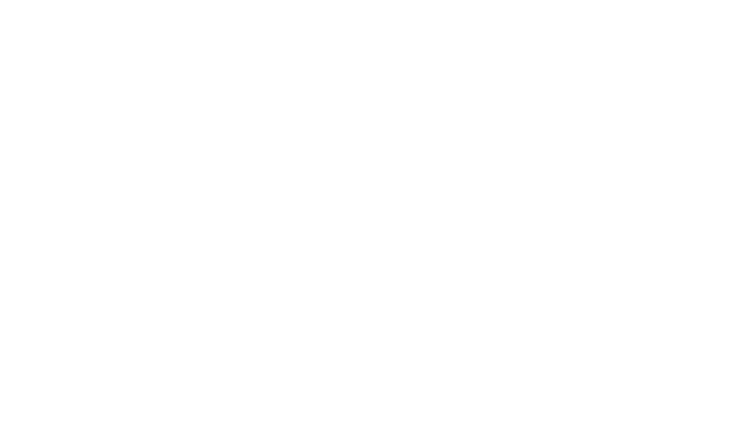
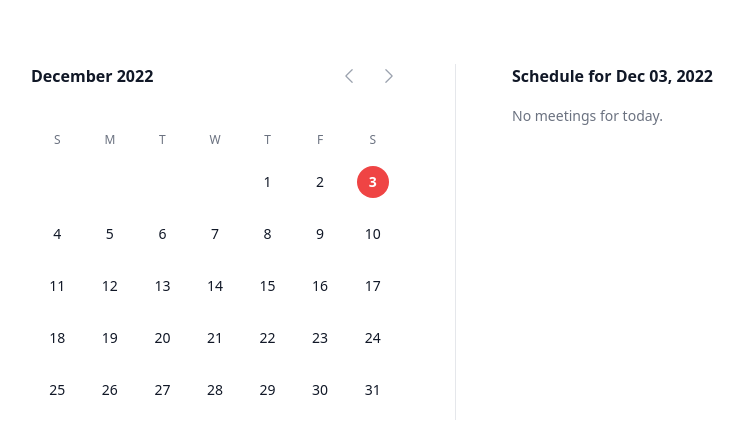
Before and after one commit to Erroders/frontend-web3calender, a Next.js app: page / in a window 1280 px wide. Shown: the top 434 px of the page, without its empty margins (185-929 px from the left). Built offline with nearby package versions, Linux system fonts and the light colour scheme.

Commit message:
Calender Initially built

```diff
--- a/pages/index.tsx
+++ b/pages/index.tsx
@@ -1,13 +1,289 @@
-import Head from "next/head";
+import { Menu, Transition } from "@headlessui/react";
+
+import { AdjustmentsVerticalIcon } from "@heroicons/react/24/outline";
+import { ChevronLeftIcon, ChevronRightIcon } from "@heroicons/react/24/solid";
+import {
+  add,
+  eachDayOfInterval,
+  endOfMonth,
+  format,
+  getDay,
+  isEqual,
+  isSameDay,
+  isSameMonth,
+  isToday,
+  parse,
+  parseISO,
+  startOfToday,
+} from "date-fns";
+import { Fragment, useState } from "react";
+
+const meetings = [
+  {
+    id: 1,
+    name: "Leslie Alexander",
+    imageUrl:
+      "https://images.unsplash.com/photo-1494790108377-be9c29b29330?ixlib=rb-1.2.1&ixid=eyJhcHBfaWQiOjEyMDd9&auto=format&fit=facearea&facepad=2&w=256&h=256&q=80",
+    startDatetime: "2022-05-11T13:00",
+    endDatetime: "2022-05-11T14:30",
+  },
+  {
+    id: 2,
+    name: "Michael Foster",
+    imageUrl:
+      "https://images.unsplash.com/photo-1519244703995-f4e0f30006d5?ixlib=rb-1.2.1&ixid=eyJhcHBfaWQiOjEyMDd9&auto=format&fit=facearea&facepad=2&w=256&h=256&q=80",
+    startDatetime: "2022-05-20T09:00",
+    endDatetime: "2022-05-20T11:30",
+  },
+  {
+    id: 3,
+    name: "Dries Vincent",
+    imageUrl:
+      "https://images.unsplash.com/photo-1506794778202-cad84cf45f1d?ixlib=rb-1.2.1&ixid=eyJhcHBfaWQiOjEyMDd9&auto=format&fit=facearea&facepad=2&w=256&h=256&q=80",
+    startDatetime: "2022-05-20T17:00",
+    endDatetime: "2022-05-20T18:30",
+  },
+  {
+    id: 4,
+    name: "Leslie Alexander",
+    imageUrl:
+      "https://images.unsplash.com/photo-1494790108377-be9c29b29330?ixlib=rb-1.2.1&ixid=eyJhcHBfaWQiOjEyMDd9&auto=format&fit=facearea&facepad=2&w=256&h=256&q=80",
+    startDatetime: "2022-06-09T13:00",
+    endDatetime: "2022-06-09T14:30",
+  },
+  {
+    id: 5,
+    name: "Michael Foster",
+    imageUrl:
+      "https://images.unsplash.com/photo-1519244703995-f4e0f30006d5?ixlib=rb-1.2.1&ixid=eyJhcHBfaWQiOjEyMDd9&auto=format&fit=facearea&facepad=2&w=256&h=256&q=80",
+    startDatetime: "2022-05-13T14:00",
+    endDatetime: "2022-05-13T14:30",
+  },
+];
+
+function classNames(...classes: (string | boolean)[]) {
+  return classes.filter(Boolean).join(" ");
+}
 
 export default function Home() {
-    return (
-        <div className="">
-            <Head>
-                <title>Web3 Calender</title>
-                <meta name="description" content="" />
-                <link rel="icon" href="" />
-            </Head>
+  let today = startOfToday();
+  let [selectedDay, setSelectedDay] = useState(today);
+  let [currentMonth, setCurrentMonth] = useState(format(today, "MMM-yyyy"));
+  let firstDayCurrentMonth = parse(currentMonth, "MMM-yyyy", new Date());
+
+  let days = eachDayOfInterval({
+    start: firstDayCurrentMonth,
+    end: endOfMonth(firstDayCurrentMonth),
+  });
+
+  function previousMonth() {
+    let firstDayNextMonth = add(firstDayCurrentMonth, { months: -1 });
+    setCurrentMonth(format(firstDayNextMonth, "MMM-yyyy"));
+  }
+
+  function nextMonth() {
+    let firstDayNextMonth = add(firstDayCurrentMonth, { months: 1 });
+    setCurrentMonth(format(firstDayNextMonth, "MMM-yyyy"));
+  }
+
+  let selectedDayMeetings = meetings.filter((meeting) =>
+    isSameDay(parseISO(meeting.startDatetime), selectedDay)
+  );
+
+  return (
+    <div className="pt-16">
+      <div className="mx-auto max-w-md px-4 sm:px-7 md:max-w-4xl md:px-6">
+        <div className="md:grid md:grid-cols-2 md:divide-x md:divide-gray-200">
+          <div className="md:pr-14">
+            <div className="flex items-center">
+              <h2 className="flex-auto font-semibold text-gray-900">
+                {format(firstDayCurrentMonth, "MMMM yyyy")}
+              </h2>
+              <button
+                type="button"
+                onClick={previousMonth}
+                className="-my-1.5 flex flex-none items-center justify-center p-1.5 text-gray-400 hover:text-gray-500"
+              >
+                <span className="sr-only">Previous month</span>
+                <ChevronLeftIcon className="h-5 w-5" aria-hidden="true" />
+              </button>
+              <button
+                onClick={nextMonth}
+                type="button"
+                className="-my-1.5 -mr-1.5 ml-2 flex flex-none items-center justify-center p-1.5 text-gray-400 hover:text-gray-500"
+              >
+                <span className="sr-only">Next month</span>
+                <ChevronRightIcon className="h-5 w-5" aria-hidden="true" />
+              </button>
+            </div>
+            <div className="mt-10 grid grid-cols-7 text-center text-xs leading-6 text-gray-500">
+              <div>S</div>
+              <div>M</div>
+              <div>T</div>
+              <div>W</div>
+              <div>T</div>
+              <div>F</div>
+              <div>S</div>
+            </div>
+            <div className="mt-2 grid grid-cols-7 text-sm">
+              {days.map((day, dayIdx) => (
+                <div
+                  key={day.toString()}
+                  className={classNames(
+                    dayIdx === 0 && colStartClasses[getDay(day)],
+                    "py-1.5"
+                  )}
+                >
+                  <button
+                    type="button"
+                    onClick={() => setSelectedDay(day)}
+                    className={classNames(
+                      isEqual(day, selectedDay) && "text-white",
+                      !isEqual(day, selectedDay) &&
+                        isToday(day) &&
+                        "text-red-500",
+                      !isEqual(day, selectedDay) &&
+                        !isToday(day) &&
+                        isSameMonth(day, firstDayCurrentMonth) &&
+                        "text-gray-900",
+                      !isEqual(day, selectedDay) &&
+                        !isToday(day) &&
+                        !isSameMonth(day, firstDayCurrentMonth) &&
+                        "text-gray-400",
+                      isEqual(day, selectedDay) && isToday(day) && "bg-red-500",
+                      isEqual(day, selectedDay) &&
+                        !isToday(day) &&
+                        "bg-gray-900",
+                      !isEqual(day, selectedDay) && "hover:bg-gray-200",
+                      (isEqual(day, selectedDay) || isToday(day)) &&
+                        "font-semibold",
+                      "mx-auto flex h-8 w-8 items-center justify-center rounded-full"
+                    )}
+                  >
+                    <time dateTime={format(day, "yyyy-MM-dd")}>
+                      {format(day, "d")}
+                    </time>
+                  </button>
+
+                  <div className="mx-auto mt-1 h-1 w-1">
+                    {meetings.some((meeting) =>
+                      isSameDay(parseISO(meeting.startDatetime), day)
+                    ) && (
+                      <div className="h-1 w-1 rounded-full bg-sky-500"></div>
+                    )}
+                  </div>
+                </div>
+              ))}
+            </div>
+          </div>
+          <section className="mt-12 md:mt-0 md:pl-14">
+            <h2 className="font-semibold text-gray-900">
+              Schedule for{" "}
+              <time dateTime={format(selectedDay, "yyyy-MM-dd")}>
+                {format(selectedDay, "MMM dd, yyy")}
+              </time>
+            </h2>
+            <ol className="mt-4 space-y-1 text-sm leading-6 text-gray-500">
+              {selectedDayMeetings.length > 0 ? (
+                selectedDayMeetings.map((meeting) => (
+                  <Meeting meeting={meeting} key={meeting.id} />
+                ))
+              ) : (
+                <p>No meetings for today.</p>
+              )}
+            </ol>
+          </section>
         </div>
-    );
+      </div>
+    </div>
+  );
 }
+
+function Meeting({ meeting }: any) {
+  let startDateTime = parseISO(meeting.startDatetime);
+  let endDateTime = parseISO(meeting.endDatetime);
+
+  return (
+    <li className="group flex items-center space-x-4 rounded-xl px-4 py-2 focus-within:bg-gray-100 hover:bg-gray-100">
+      <img
+        src={meeting.imageUrl}
+        alt=""
+        className="h-10 w-10 flex-none rounded-full"
+      />
+      <div className="flex-auto">
+        <p className="text-gray-900">{meeting.name}</p>
+        <p className="mt-0.5">
+          <time dateTime={meeting.startDatetime}>
+            {format(startDateTime, "h:mm a")}
+          </time>{" "}
+          -{" "}
+          <time dateTime={meeting.endDatetime}>
+            {format(endDateTime, "h:mm a")}
+          </time>
+        </p>
+      </div>
+      <Menu
+        as="div"
+        className="relative opacity-0 focus-within:opacity-100 group-hover:opacity-100"
+      >
+        <div>
+          <Menu.Button className="-m-2 flex items-center rounded-full p-1.5 text-gray-500 hover:text-gray-600">
+            <span className="sr-only">Open options</span>
+            <AdjustmentsVerticalIcon className="h-6 w-6" aria-hidden="true" />
+          </Menu.Button>
+        </div>
+
+        <Transition
+          as={Fragment}
+          enter="transition ease-out duration-100"
+          enterFrom="transform opacity-0 scale-95"
+          enterTo="transform opacity-100 scale-100"
+          leave="transition ease-in duration-75"
+          leaveFrom="transform opacity-100 scale-100"
+          leaveTo="transform opacity-0 scale-95"
+        >
+          <Menu.Items className="absolute right-0 z-10 mt-2 w-36 origin-top-right rounded-md bg-white shadow-lg ring-1 ring-black ring-opacity-5 focus:outline-none">
+            <div className="py-1">
+              <Menu.Item>
+                {({ active }) => (
+                  <a
+                    href="#"
+                    className={classNames(
+                      active ? "bg-gray-100 text-gray-900" : "text-gray-700",
+                      "block px-4 py-2 text-sm"
+                    )}
+                  >
+                    Edit
+                  </a>
+                )}
+              </Menu.Item>
+              <Menu.Item>
+                {({ active }) => (
+                  <a
+                    href="#"
+                    className={classNames(
+                      active ? "bg-gray-100 text-gray-900" : "text-gray-700",
+                      "block px-4 py-2 text-sm"
+                    )}
+                  >
+                    Cancel
+                  </a>
+                )}
+              </Menu.Item>
+            </div>
+          </Menu.Items>
+        </Transition>
+      </Menu>
+    </li>
+  );
+}
+
+let colStartClasses = [
+  "",
+  "col-start-2",
+  "col-start-3",
+  "col-start-4",
+  "col-start-5",
+  "col-start-6",
+  "col-start-7",
+];
```
Also changed, not shown: package.json (+7 -4 lines), 1 other file (tests, documents, lock files or other folders).
